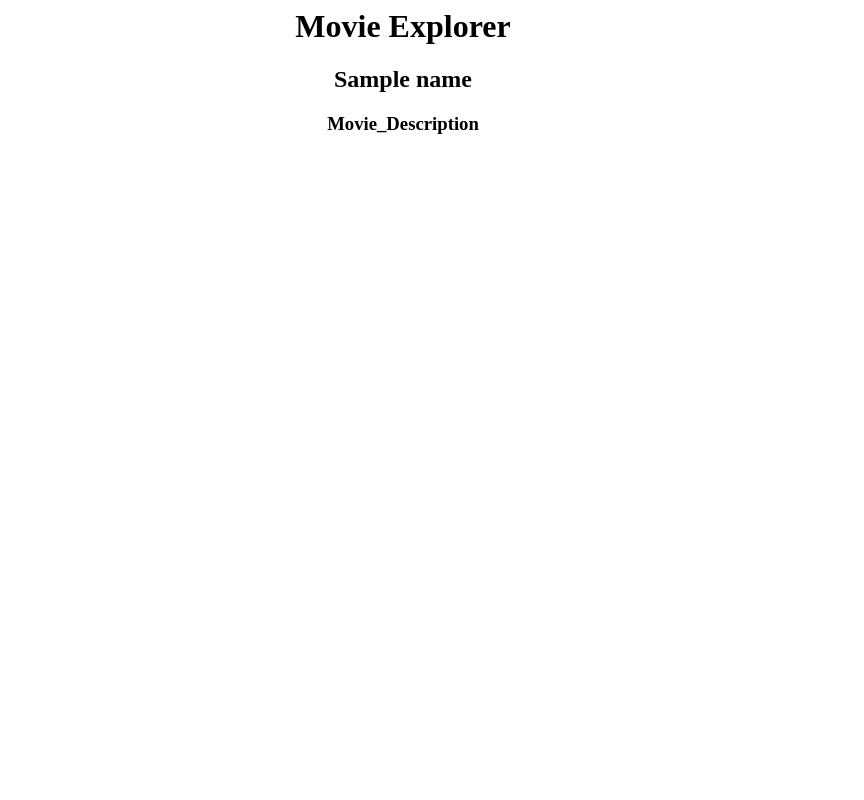
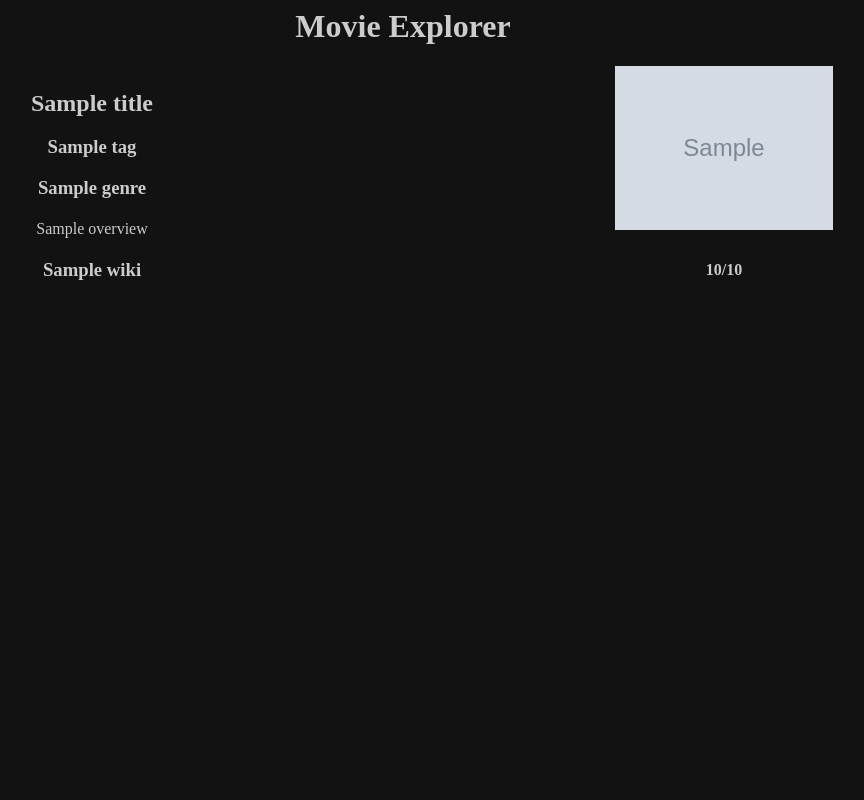
Before and after one commit to noahpsutka/Movie-Explorer, a Flask app: template templates/index.html in a window 1280 px wide. Shown: the whole page, without its empty margins (237-1101 px from the left). Run offline with Flask 2, Linux system fonts and the light colour scheme; the template is opened without the code that fills it: most values are stand-ins (such as "Sample title", 1, 10 or a date in 2020); grey boxes marked "Sample" are stand-in pictures.

Commit message:
Flask app now fully functional and displaying all necessary movie information

```diff
--- a/app.py
+++ b/app.py
@@ -8,25 +8,89 @@ from dotenv import load_dotenv, find_dotenv
 app = flask.Flask(__name__)
 load_dotenv(find_dotenv())  # load .env for API
 app.secret_key = os.getenv("APP_SECRET_KEY")
-MOV_API_BASE_URL = "https://api.themoviedb.org/3/"
-MOV_API_QUERY_PATH = "discover/movie"
 
 
 @app.route("/")
 def index():
-    movie_title = get_trending_movie()
-    return flask.render_template("index.html", name=movie_title)
+    random_movie = movie_id_list[random.randint(0, 4)]
+    movie_title = get_movie_info(random_movie, "title")
+    movie_tagline = get_movie_info(random_movie, "tagline")
+    movie_overview = get_movie_info(random_movie, "overview")
+    movie_score = get_movie_info(random_movie, "vote_average")
+    movie_genre = get_movie_genre(random_movie, "genres")
+    movie_link = get_image(random_movie)
+    movie_image = "https://image.tmdb.org/t/p/w500/" + movie_link
+    wiki_id = get_wiki(movie_title)
+    wiki_link = " https://en.wikipedia.org/?curid=" + str(wiki_id)
+    return flask.render_template(
+        "index.html",
+        title=movie_title,
+        image=movie_image,
+        tag=movie_tagline,
+        genre=movie_genre,
+        overview=movie_overview,
+        score=round(movie_score, 1),
+        wiki=wiki_link,
+    )
 
 
-def get_trending_movie():
+MOV_API_BASE_URL = "https://api.themoviedb.org/3/"
+MOV_API_MOVIE_PATH = "movie/"
+MOV_API_IMAGE_PATH = "/images"
+movie_id_list = ["808", "585", "238", "205321", "634649"]
+
+
+def get_movie_info(random_movie, request):
     mov_response = requests.get(
-        MOV_API_BASE_URL + MOV_API_QUERY_PATH,
+        MOV_API_BASE_URL + MOV_API_MOVIE_PATH + random_movie,
         params={
             "api_key": os.getenv("TMDB_API_KEY"),
         },
     )
-    movies_list = mov_response.json()["results"]
-    return movies_list[random.randint(0, 10)]["title"]
+    movie_info = mov_response.json()[request]
+    return movie_info
+
+
+def get_movie_genre(random_movie, request):
+    mov_response = requests.get(
+        MOV_API_BASE_URL + MOV_API_MOVIE_PATH + random_movie,
+        params={
+            "api_key": os.getenv("TMDB_API_KEY"),
+        },
+    )
+    movie_info = mov_response.json()[request]
+    genres = ""
+    for genre in movie_info:
+        genres = genres + genre["name"] + " "
+    return genres
+
+
+def get_image(random_movie):
+    mov_response = requests.get(
+        MOV_API_BASE_URL + MOV_API_MOVIE_PATH + random_movie + MOV_API_IMAGE_PATH,
+        params={
+            "api_key": os.getenv("TMDB_API_KEY"),
+        },
+    )
+    movie_image = mov_response.json()["posters"][0]["file_path"]
+    return movie_image
+
+
+WIKI_API_BASE_URL = "https://en.wikipedia.org/w/api.php"
+
+
+def get_wiki(movie_title):
+    wiki_response = requests.get(
+        WIKI_API_BASE_URL,
+        params={
+            "action": "query",
+            "format": "json",
+            "titles": movie_title,
+            "formatversion": "2",
+        },
+    )
+    wiki_info = wiki_response.json()["query"]["pages"][0]["pageid"]
+    return wiki_info
 
 
 app.run(debug=True)
--- /dev/null
+++ b/static/styles/stylesheet.css
@@ -0,0 +1,39 @@
+body {
+    background-color: #121212;
+    color: #cccccc;
+}
+
+.movie-container {
+    display: flex;
+    padding: 0px;
+    background-color: #121212;
+    color: #cccccc;
+    text-align: center;
+
+}
+
+.movie-container>div {
+    width: 50%;
+    margin-top: 0;
+    margin-bottom: 0;
+    margin-left: 10px;
+
+}
+
+.movie-title {
+    font-size: 24px;
+    font-weight: bold;
+    margin-bottom: 10px;
+}
+
+.movie-poster {
+    max-width: 35%;
+    height: auto;
+    margin-bottom: 10px;
+}
+
+.movie-description {
+    font-size: 16px;
+    line-height: 1.4;
+    margin-bottom: 10px;
+}
--- a/templates/index.html
+++ b/templates/index.html
@@ -1,13 +1,25 @@
 <html>
 
 <head>
-
+    <link rel="stylesheet" href="{{ url_for('static', filename = 'styles/stylesheet.css') }}">
 </head>
 
 <body>
     <h1 style="text-align: center;">Movie Explorer</h1>
-    <h2 style="text-align: center;">{{ name }}</h2>
-    <h3 style="text-align: center;">Movie_Description</h3>
+    <div class="movie-container">
+        <div>
+            <p class="movie-title">{{ title }}</p>
+            <h3>{{ tag }}</h3>
+            <h3>{{ genre }}</h3>
+            <p class="movie-description">{{ overview }}</p>
+            <h3>{{ wiki }}</h3>
+        </div>
+        <div>
+            <img class="movie-poster" src="{{image}}">
+            <h4> {{ score }}/10</h4>
+
+        </div>
+    </div>
 
 
 </body>
```
